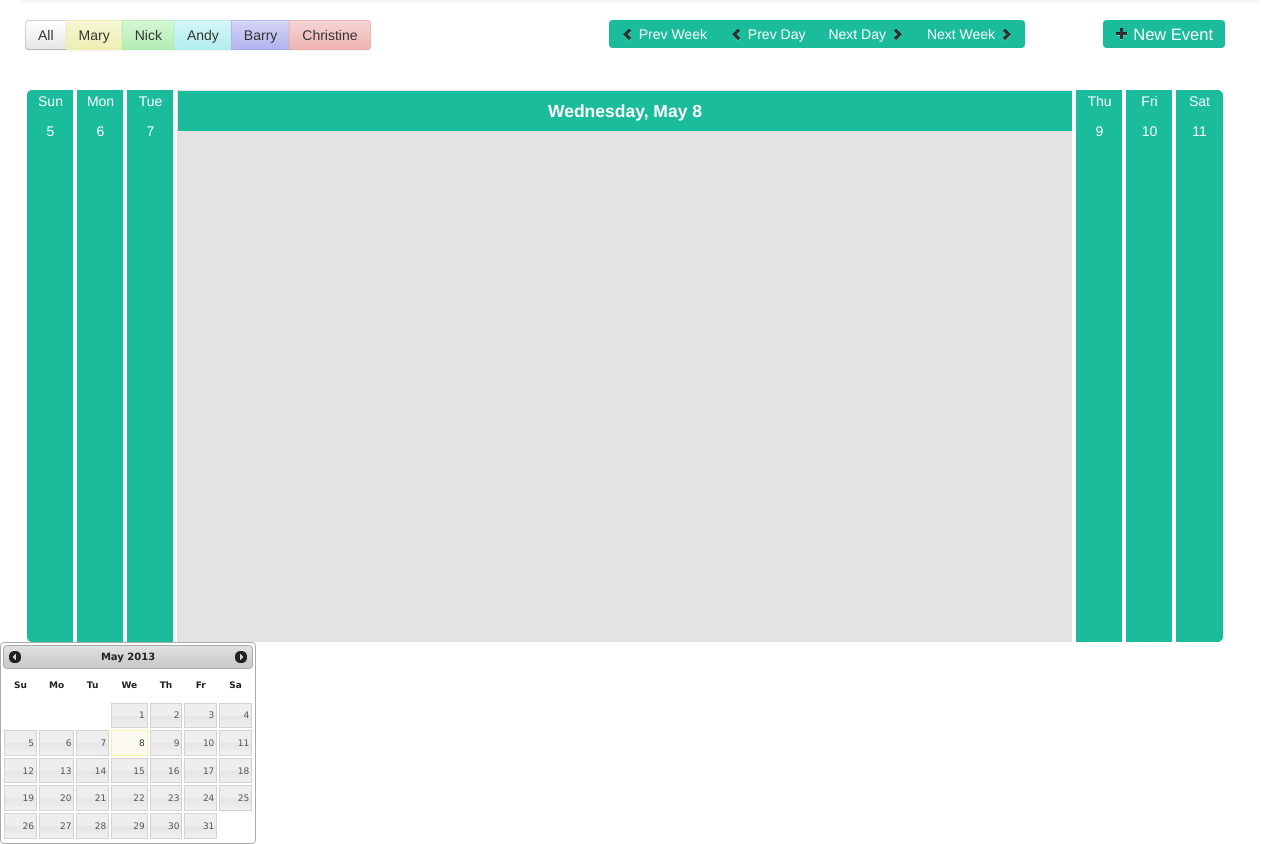
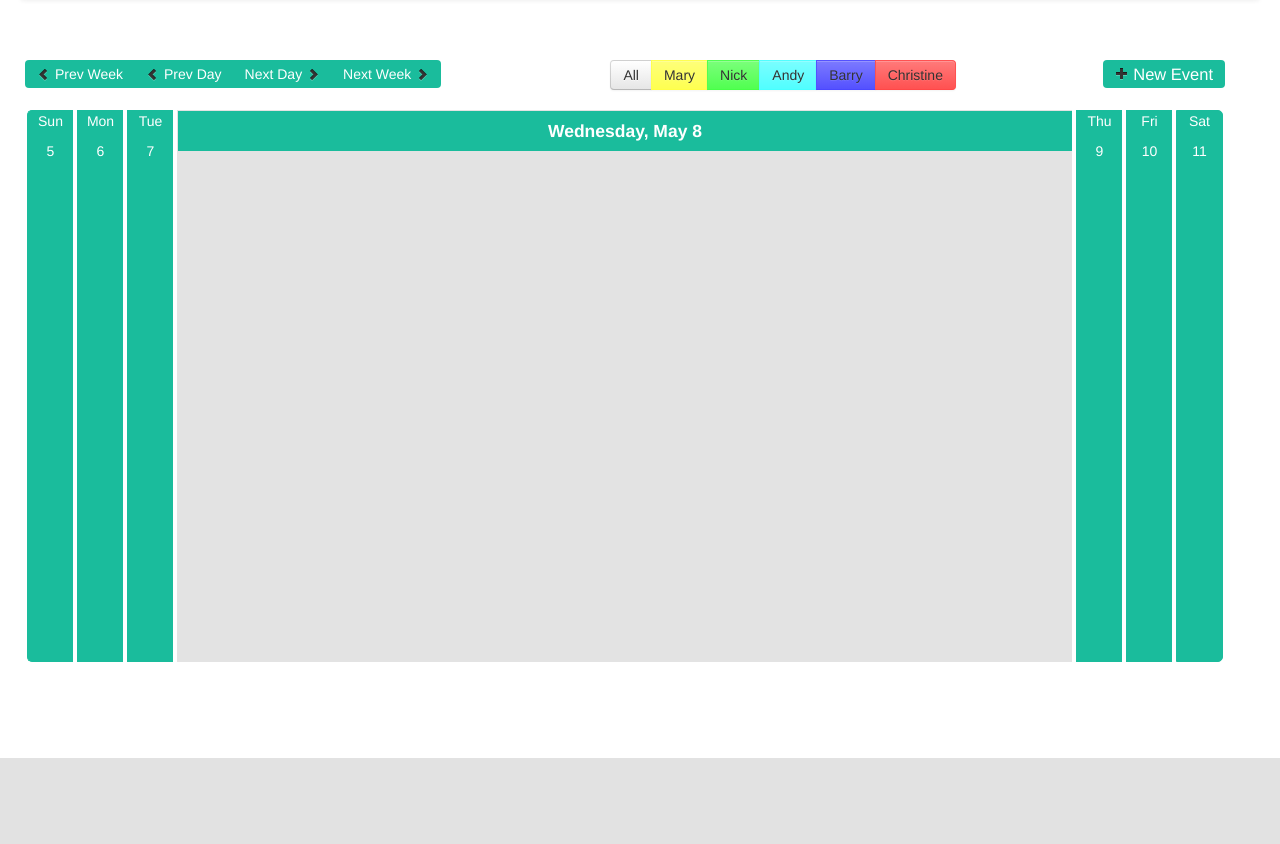
Before and after one commit to rodmk/packplanner, a Django app: page /calendar/ in a window 1280 px wide. Shown: the part 42-886 px from the top of the page. After the commit the page ends 800 px from the top, so only its background shows below. Run offline with Django 3.2, Linux system fonts and the light colour scheme; a user stored in the database is signed in; data comes from the database, SQL or seed files in the repository; some libraries are stand-ins or nearby versions.

Commit message:
changed layout of calendar

```diff
--- a/packplanner/templates/css/calendar.css
+++ b/packplanner/templates/css/calendar.css
@@ -1,3 +1,10 @@
+.week-buttons-row{
+  position: relative;
+  left:-30px;
+  width: 1200px;
+  padding-top: 40px;
+}
+
 .first-day {
   border-top-left-radius: 5px;
   border-bottom-left-radius: 5px;
@@ -67,7 +74,7 @@
   background: -o-linear-gradient(top, #CCCCCC, #BBBBBB);*/
 }
 .spacer {
-  margin-top: 40px;
+  margin-top: 20px;
 }
 .modal, .modal.fade.in {
   top: 10%; /* was 10% */
@@ -132,10 +139,41 @@
   margin-left:2px;
 }
 .minical{
-  width: 198.6px;
   margin: 0px 0px 0px 0px;
 }
 
 .minicalspan{
   margin-left: 0px;
+  width:255px;
 }
+
+@-ms-viewport {
+  width: device-width;
+}
+
+@media (max-width: 1455px){
+  .minicalspan{
+    display: none;
+    visibility: hidden;
+  }
+}
+@media (min-width: 1720px){
+  .minicalspan{
+    position:relative;
+    top:-552px;
+    left:-295px;
+    margin-right: 10px;
+  }
+}
+@media(min-width: 1456px) and (max-width: 1719px){
+  .body-container{
+    position: absolute;
+    left:300px;
+  }
+  .minicalspan{
+    position:relative;
+    top:-552px;
+    left:-300px;
+    margin-right: 15px;
+  }
+}
--- a/packplanner/templates/index.html
+++ b/packplanner/templates/index.html
@@ -23,12 +23,16 @@ class="active"
 	{% include "reach-out-modal.html" %}
 
 
-	<div class="container">
+	<div class="container body-container">
 		<!-- Middle -->
-		<div class="row">
-			<div class="span12">
-				<div class="row">
-					<div class="span6 pull-left">
+		<div class="row-fluid week-buttons-row">
+			<div class="btn-group span4">
+				<a id="previousWeekButton" class="btn btn-primary flat " href="#"><i class="icon-chevron-left"></i> Prev Week</a>
+				<a id="previousDayButton" class="btn btn-primary flat" href="#"><i class="icon-chevron-left"></i> Prev Day</a>
+				<a id="nextDayButton" class="btn btn-primary flat" href="#">Next Day <i class="icon-chevron-right"></i></a>
+				<a id="nextWeekButton" class="btn btn-primary flat " href="#">Next Week <i class="icon-chevron-right"></i></a>
+			</div>
+			<div class="span4 offset2">
 				<div id="filterBtnGroup" class="btn-group row pull-left" data-toggle="buttons-radio">
 					<!-- Fill in children group filter dynamically -->
 				</div>
@@ -37,27 +41,6 @@ class="active"
 			<div class="span2 pull-right">
 				<div class="row pull-right">
 					<a id="newEventButton" class="btn pull-right flat btn-primary" data-toggle="modal" href="#newEventModal" ><i class="icon-plus"></i> New Event</a>
-						</div>
-					</div>
-				<!-- </div> -->
-				<!-- <div class="row"> -->
-					<div class ="span2 pull-left">
-						<div class="btn-group row pull-left">
-
-
-						</div>
-					</div>
-
-					<div class="span2 pull-right">
-						<div class="btn-group row pull-right">
-
-							<a id="previousWeekButton" class="btn btn-primary flat " href="#"><i class="icon-chevron-left"></i> Prev Week</a>
-							<a id="previousDayButton" class="btn btn-primary flat" href="#"><i class="icon-chevron-left"></i> Prev Day</a>
-							<a id="nextDayButton" class="btn btn-primary flat" href="#">Next Day <i class="icon-chevron-right"></i></a>
-							<a id="nextWeekButton" class="btn btn-primary flat " href="#">Next Week <i class="icon-chevron-right"></i></a>
-
-						</div>
-					</div>
 				</div>
 			</div>
 		</div>
@@ -70,9 +53,9 @@ class="active"
 			<div id="header5" class="span1 unselected-day" onClick="eventDaySelected(5);">Friday</div>
 			<div id="header6" class="span6 selected-day last-day" onClick="eventDaySelected(6);">Saturday</div>
 		</div>
-	</div>
-	<div class="container minical">
-		<div class="span4 minicalspan">
+	<!-- </div> -->
+	<!-- <div class="container minical"> -->
+		<div class="span3 minicalspan">
 			<div id="datepicker"></div>
 		</div>
 	</div>
--- a/packplanner/templates/js/calendar.js
+++ b/packplanner/templates/js/calendar.js
@@ -28,6 +28,7 @@ var events = new Array();
 /*
 Filters
 */
+var booleanFilters = [];
 var childrenFilters = ["Mary", "Nick", "Andy", "Barry", "Christine"];
 var helpFilters = ["All"];
 
@@ -90,12 +91,14 @@ $(document).ready(function() {
 	displayEvents();
 
 	for(i=0;i<=helpFilters.length-1;i++){
-			$('#filterBtnGroup').append('<button id="allChildren" type="button" data-toggle="button" class="btn pull-left" >' + helpFilters[i] + '</button>');
+			$('#filterBtnGroup').append('<button id="allChildren" data-toggle="button" class="btn pull-left" >' + helpFilters[i] + '</button>');
 	}
 
 	for(j=0;j<=childrenFilters.length-1;j++){
-			$('#filterBtnGroup').append('<button id="partialChildren" type="button" data-toggle="button" class=' + '"btn pull-left btn-custom' + j + '" >' + childrenFilters[j] + '</button>');
+			$('#filterBtnGroup').append('<button id="partialChildren" data-toggle="button" class=' + '"btn pull-left btn-custom' + j + 'd" >' + childrenFilters[j] + '</button>');
+			booleanFilters[j] = 0;
 	}
+
 
 	$("#datepicker").datepicker({
 	    onSelect: function(dateText, inst) {
@@ -212,6 +215,19 @@ $(document).ready(function() {
 	$("#drivingFrom").typeahead({source:availDrivers,items:4});
 });
 
+
+/*
+Returns list of selected names
+*/
+function getSelectedFilters(){
+	var selectedFilters = [];
+	for( k=0; k<=booleanFilters.length-1; k++){
+		if (booleanFilters[k] == true){
+			selectedFilters.push(childrenFilters[k]);
+		}
+	}
+	return selectedFilters;
+}
 
 function dateSelectedFunc(date){
 	currentDate = date;
```
Lines whose indentation alone changed are shown as unchanged.
